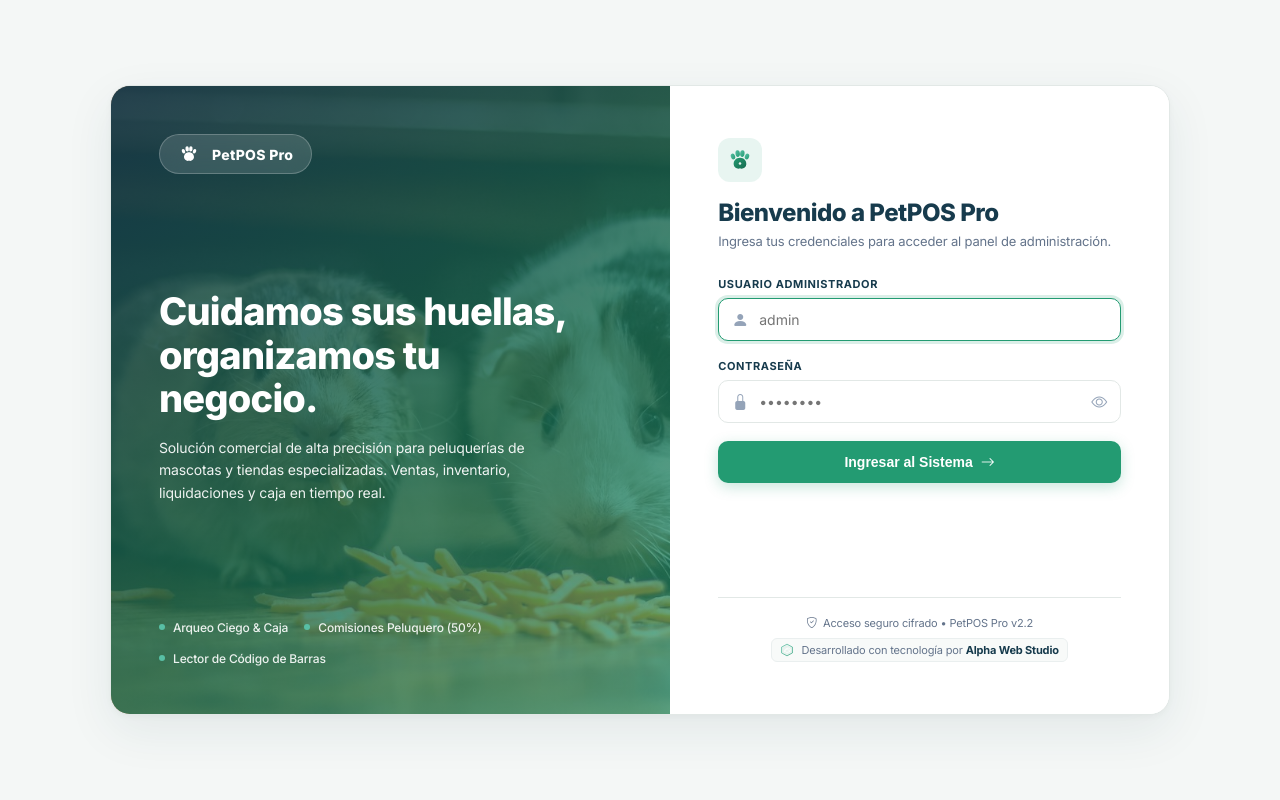
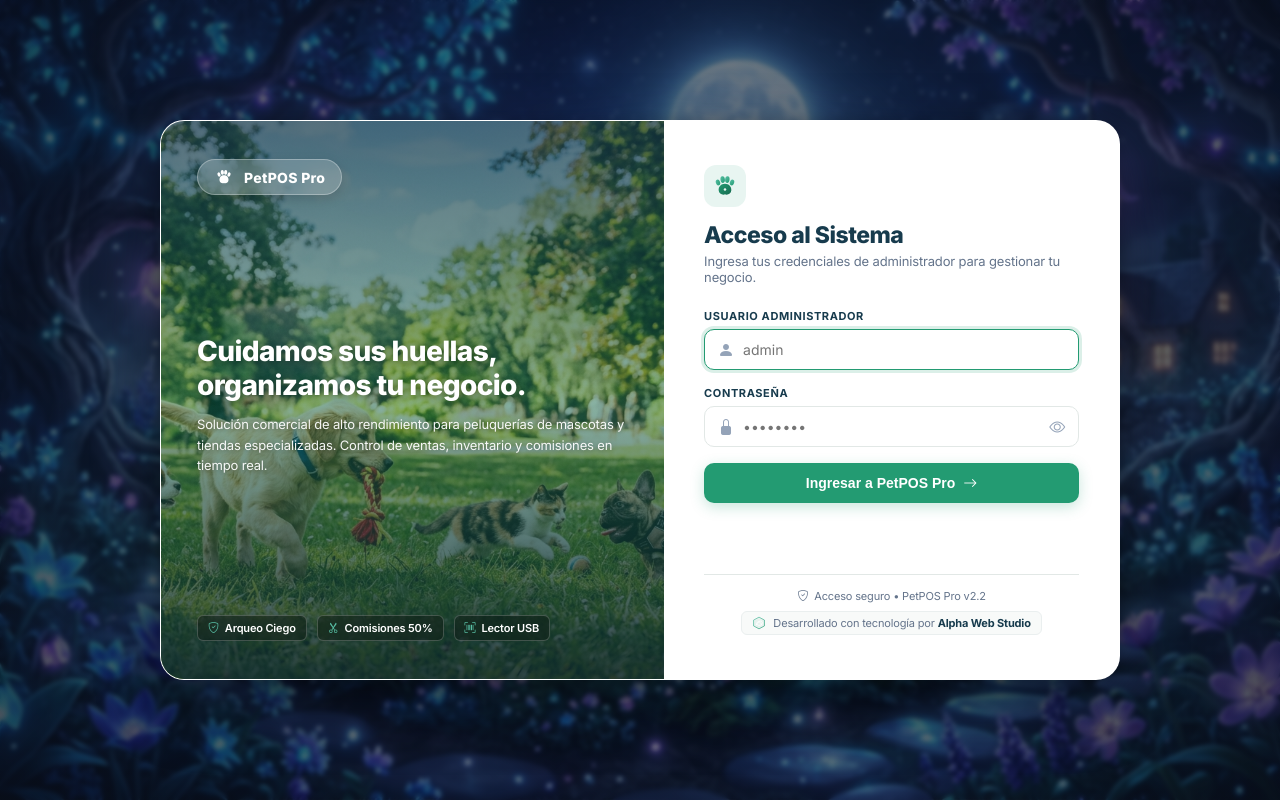
Before and after one commit to jorge06102022/veterinaria, a Django app: page /login/ in a window 1280 px wide. Run offline with Django 5.2, Linux system fonts and the light colour scheme.

Commit message:
feat(ui): Integrar login 1 como fondo general y login 2 como tarjeta de acceso en login

```diff
--- a/pos_app/templates/base/login.html
+++ b/pos_app/templates/base/login.html
@@ -18,7 +18,6 @@
     --brand-deep: #176B50;
     --brand-petroleum: #173B4D;
     --brand-turquoise: #58BFA5;
-    --bg-main: #F4F7F6;
     --text-dark: #1F2D35;
     --text-muted: #64748B;
     --border-subtle: #E2E8E6;
@@ -27,47 +26,71 @@
   body {
     min-height: 100vh;
     font-family: 'Inter', -apple-system, BlinkMacSystemFont, "Segoe UI", Roboto, sans-serif;
-    background-color: var(--bg-main);
+    /* login 1: Fondo de toda la pantalla */
+    background: url("{% static 'img/login_1.jpg' %}") center center / cover no-repeat fixed;
     color: var(--text-dark);
     display: flex;
     align-items: center;
     justify-content: center;
     padding: 24px;
     letter-spacing: -0.01em;
+    position: relative;
+    overflow-x: hidden;
   }
 
-  .login-card {
+  /* Capa de atmósfera para contraste y elegancia cinematográfica */
+  body::before {
+    content: '';
+    position: fixed;
+    inset: 0;
+    background: radial-gradient(circle at center, rgba(16, 26, 48, 0.45) 0%, rgba(10, 18, 32, 0.75) 100%);
+    backdrop-filter: blur(2px);
+    z-index: 1;
+    pointer-events: none;
+  }
+
+  /* ── TARJETA PRINCIPAL DE LOGIN BASADA EN LOGIN 2 ── */
+  .login-card-container {
+    position: relative;
+    z-index: 2;
     width: 100%;
-    max-width: 1060px;
-    min-height: 630px;
+    max-width: 960px;
+    min-height: 560px;
     background: #FFFFFF;
-    border-radius: 20px;
-    box-shadow: 0 16px 48px rgba(23, 59, 77, 0.08), 0 2px 6px rgba(0, 0, 0, 0.03);
+    border-radius: 24px;
+    box-shadow: 0 24px 64px rgba(0, 0, 0, 0.45), 0 4px 16px rgba(0, 0, 0, 0.2);
     display: flex;
     overflow: hidden;
-    border: 1px solid var(--border-subtle);
+    border: 1px solid rgba(255, 255, 255, 0.2);
+    animation: fadeInCard 0.4s ease-out;
   }
 
-  /* ── LADO VISUAL EDITORIAL (IZQUIERDA) ── */
-  .visual-pane {
+  @keyframes fadeInCard {
+    from { opacity: 0; transform: translateY(12px) scale(0.98); }
+    to { opacity: 1; transform: translateY(0) scale(1); }
+  }
+
+  /* ── ZONA DE LOGIN 2 (ILUSTRACIÓN DE MASCOTAS FELICES JUGANDO) ── */
+  .card-banner-pane {
     flex: 1.15;
     position: relative;
-    background: url("{% static 'img/login-pets.jpg' %}") center center / cover no-repeat;
+    background: url("{% static 'img/login_2.jpg' %}") center center / cover no-repeat;
     display: flex;
     flex-direction: column;
     justify-content: space-between;
-    padding: 48px;
+    padding: 38px 36px;
     color: #FFFFFF;
   }
 
-  .visual-overlay {
+  /* Degradado suave para legibilidad sobre login 2 */
+  .card-banner-overlay {
     position: absolute;
     inset: 0;
-    background: linear-gradient(145deg, rgba(23, 59, 77, 0.88) 0%, rgba(23, 107, 80, 0.78) 55%, rgba(35, 155, 114, 0.65) 100%);
+    background: linear-gradient(180deg, rgba(23, 59, 77, 0.72) 0%, rgba(23, 107, 80, 0.5) 50%, rgba(15, 40, 50, 0.85) 100%);
     z-index: 1;
   }
 
-  .visual-content {
+  .card-banner-content {
     position: relative;
     z-index: 2;
     height: 100%;
@@ -79,18 +102,19 @@
   .brand-badge {
     display: inline-flex;
     align-items: center;
-    gap: 12px;
-    background: rgba(255, 255, 255, 0.14);
-    backdrop-filter: blur(12px);
-    border: 1px solid rgba(255, 255, 255, 0.22);
-    padding: 8px 18px;
+    gap: 10px;
+    background: rgba(255, 255, 255, 0.18);
+    backdrop-filter: blur(10px);
+    border: 1px solid rgba(255, 255, 255, 0.3);
+    padding: 7px 16px;
     border-radius: 100px;
     width: fit-content;
+    box-shadow: 0 4px 12px rgba(0, 0, 0, 0.15);
   }
 
   .brand-paw-img {
-    width: 22px;
-    height: 22px;
+    width: 20px;
+    height: 20px;
     filter: brightness(0) invert(1);
   }
 
@@ -101,51 +125,54 @@
     color: #FFFFFF;
   }
 
-  .hero-quote {
-    max-width: 420px;
-    margin: 36px 0;
+  .banner-quote {
+    margin: 24px 0;
   }
 
-  .hero-quote h1 {
-    font-size: 38px;
+  .banner-quote h2 {
+    font-size: 28px;
     font-weight: 800;
-    line-height: 1.15;
-    margin-bottom: 16px;
-    letter-spacing: -0.8px;
+    line-height: 1.2;
+    margin-bottom: 12px;
+    letter-spacing: -0.6px;
+    text-shadow: 0 2px 8px rgba(0, 0, 0, 0.35);
   }
 
-  .hero-quote p {
-    font-size: 14px;
-    line-height: 1.6;
-    color: rgba(255, 255, 255, 0.92);
+  .banner-quote p {
+    font-size: 13px;
+    line-height: 1.55;
+    color: rgba(255, 255, 255, 0.95);
+    text-shadow: 0 1px 4px rgba(0, 0, 0, 0.3);
   }
 
-  .trust-pills {
+  .feature-pills {
     display: flex;
-    gap: 16px;
+    gap: 10px;
     flex-wrap: wrap;
   }
 
-  .trust-item {
-    display: flex;
+  .feature-pill {
+    display: inline-flex;
     align-items: center;
-    gap: 8px;
-    font-size: 12px;
-    font-weight: 500;
-    color: rgba(255, 255, 255, 0.9);
+    gap: 6px;
+    font-size: 11px;
+    font-weight: 600;
+    background: rgba(0, 0, 0, 0.3);
+    backdrop-filter: blur(8px);
+    border: 1px solid rgba(255, 255, 255, 0.2);
+    padding: 5px 10px;
+    border-radius: 6px;
+    color: #FFFFFF;
   }
 
-  .trust-dot {
-    width: 6px;
-    height: 6px;
-    border-radius: 50%;
-    background: var(--brand-turquoise);
+  .feature-pill i {
+    color: var(--brand-turquoise);
   }
 
-  /* ── LADO FORMULARIO (DERECHA) ── */
-  .form-pane {
+  /* ── ZONA DERECHA: FORMULARIO FUNCIONAL DE PETPOS PRO ── */
+  .card-form-pane {
     flex: 1;
-    padding: 52px 48px;
+    padding: 44px 40px;
     display: flex;
     flex-direction: column;
     justify-content: space-between;
@@ -153,28 +180,27 @@
   }
 
   .form-header {
-    margin-bottom: 28px;
+    margin-bottom: 24px;
   }
 
   .form-header .app-icon {
-    width: 44px;
-    height: 44px;
+    width: 42px;
+    height: 42px;
     background: rgba(35, 155, 114, 0.1);
-    color: var(--brand-emerald);
     border-radius: 12px;
     display: flex;
     align-items: center;
     justify-content: center;
-    padding: 8px;
-    margin-bottom: 16px;
+    padding: 7px;
+    margin-bottom: 14px;
   }
 
-  .form-header h2 {
-    font-size: 24px;
+  .form-header h1 {
+    font-size: 23px;
     font-weight: 800;
     color: var(--brand-petroleum);
     letter-spacing: -0.5px;
-    margin-bottom: 6px;
+    margin-bottom: 4px;
   }
 
   .form-header p {
@@ -186,17 +212,17 @@
     background: #FEF2F2;
     border: 1px solid #FCA5A5;
     color: #991B1B;
-    padding: 12px 16px;
+    padding: 10px 14px;
     border-radius: 10px;
-    font-size: 13px;
+    font-size: 12px;
     display: flex;
     align-items: center;
-    gap: 10px;
-    margin-bottom: 22px;
+    gap: 8px;
+    margin-bottom: 18px;
   }
 
   .input-group-custom {
-    margin-bottom: 18px;
+    margin-bottom: 16px;
   }
 
   .input-label {
@@ -204,7 +230,7 @@
     font-size: 11px;
     font-weight: 700;
     color: var(--brand-petroleum);
-    margin-bottom: 7px;
+    margin-bottom: 6px;
     text-transform: uppercase;
     letter-spacing: 0.6px;
   }
@@ -225,7 +251,7 @@
 
   .input-box input {
     width: 100%;
-    padding: 12px 42px 12px 40px;
+    padding: 11px 40px 11px 38px;
     font-size: 14px;
     font-family: inherit;
     border: 1px solid var(--border-subtle);
@@ -256,7 +282,7 @@
 
   .btn-submit {
     width: 100%;
-    padding: 13px;
+    padding: 12px;
     background: var(--brand-emerald);
     color: #FFFFFF;
     border: none;
@@ -268,7 +294,7 @@
     align-items: center;
     justify-content: center;
     gap: 8px;
-    margin-top: 10px;
+    margin-top: 8px;
     box-shadow: 0 4px 14px rgba(35, 155, 114, 0.25);
     transition: all 0.2s;
   }
@@ -279,11 +305,11 @@
     transform: translateY(-1px);
   }
 
-  /* Footer con Seguridad y Firma Alpha Web Studio */
+  /* ── PIE DE LA TARJETA: SEGURIDAD + FIRMA ALPHA WEB STUDIO ── */
   .login-footer-zone {
-    margin-top: 28px;
+    margin-top: 22px;
     border-top: 1px solid var(--border-subtle);
-    padding-top: 18px;
+    padding-top: 14px;
     display: flex;
     flex-direction: column;
     gap: 8px;
@@ -305,10 +331,15 @@
     font-size: 11px;
     color: #64748B;
     text-decoration: none;
-    padding: 4px 8px;
+    padding: 4px 10px;
     border-radius: 6px;
     background: #F8FAF9;
     border: 1px solid #EAEFEF;
+    transition: background 0.15s;
+  }
+
+  .alpha-signature-login:hover {
+    background: #F0F4F2;
   }
 
   .alpha-signature-login strong {
@@ -316,55 +347,55 @@
     font-weight: 700;
   }
 
-  @media (max-width: 900px) {
-    .login-card { flex-direction: column; max-width: 480px; min-height: auto; }
-    .visual-pane { padding: 32px; min-height: 220px; }
-    .hero-quote h1 { font-size: 26px; }
-    .hero-quote p { display: none; }
-    .form-pane { padding: 36px 28px; }
+  @media (max-width: 860px) {
+    .login-card-container { flex-direction: column; max-width: 440px; min-height: auto; }
+    .card-banner-pane { padding: 28px 24px; min-height: 180px; }
+    .banner-quote h2 { font-size: 22px; }
+    .banner-quote p { display: none; }
+    .card-form-pane { padding: 32px 24px; }
   }
 </style>
 </head>
 <body>
 
-<div class="login-card">
-  <!-- Zona Visual de Mascotas con Huella de Marca -->
-  <div class="visual-pane">
-    <div class="visual-overlay"></div>
-    <div class="visual-content">
+<div class="login-card-container">
+  <!-- Zona Basada en login 2: Escena de mascotas jugando en el parque con identidad PetPOS Pro -->
+  <div class="card-banner-pane">
+    <div class="card-banner-overlay"></div>
+    <div class="card-banner-content">
       <div class="brand-badge">
         <img src="{% static 'img/petpos-paw.svg' %}" alt="Huella PetPOS Pro" class="brand-paw-img">
         <span>PetPOS Pro</span>
       </div>
 
-      <div class="hero-quote">
-        <h1>Cuidamos sus huellas, organizamos tu negocio.</h1>
-        <p>Solución comercial de alta precisión para peluquerías de mascotas y tiendas especializadas. Ventas, inventario, liquidaciones y caja en tiempo real.</p>
+      <div class="banner-quote">
+        <h2>Cuidamos sus huellas, organizamos tu negocio.</h2>
+        <p>Solución comercial de alto rendimiento para peluquerías de mascotas y tiendas especializadas. Control de ventas, inventario y comisiones en tiempo real.</p>
       </div>
 
-      <div class="trust-pills">
-        <div class="trust-item"><span class="trust-dot"></span> Arqueo Ciego & Caja</div>
-        <div class="trust-item"><span class="trust-dot"></span> Comisiones Peluquero (50%)</div>
-        <div class="trust-item"><span class="trust-dot"></span> Lector de Código de Barras</div>
+      <div class="feature-pills">
+        <div class="feature-pill"><i class="bi bi-shield-check"></i> Arqueo Ciego</div>
+        <div class="feature-pill"><i class="bi bi-scissors"></i> Comisiones 50%</div>
+        <div class="feature-pill"><i class="bi bi-upc-scan"></i> Lector USB</div>
       </div>
     </div>
   </div>
 
-  <!-- Zona de Acceso del Administrador -->
-  <div class="form-pane">
+  <!-- Zona Derecha: Formulario Funcional de Acceso -->
+  <div class="card-form-pane">
     <div>
       <div class="form-header">
         <div class="app-icon">
           <img src="{% static 'img/petpos-paw.svg' %}" alt="PetPOS Pro" width="28" height="28">
         </div>
-        <h2>Bienvenido a PetPOS Pro</h2>
-        <p>Ingresa tus credenciales para acceder al panel de administración.</p>
+        <h1>Acceso al Sistema</h1>
+        <p>Ingresa tus credenciales de administrador para gestionar tu negocio.</p>
       </div>
 
       {% if form.errors %}
       <div class="error-alert">
         <i class="bi bi-exclamation-triangle-fill fs-5"></i>
-        <div><strong>Acceso denegado.</strong> Usuario o contraseña incorrectos.</div>
+        <div><strong>Credenciales inválidas.</strong> Verifica tu usuario y contraseña.</div>
       </div>
       {% endif %}
 
@@ -389,7 +420,7 @@
         </div>
 
         <button type="submit" class="btn-submit" id="btnSubmit">
-          <span>Ingresar al Sistema</span>
+          <span>Ingresar a PetPOS Pro</span>
           <i class="bi bi-arrow-right"></i>
         </button>
       </form>
@@ -398,7 +429,7 @@
     <!-- Pie con Seguridad y Firma de Alpha Web Studio -->
     <div class="login-footer-zone">
       <div class="security-badge">
-        <i class="bi bi-shield-check text-success"></i> Acceso seguro cifrado &bull; PetPOS Pro v2.2
+        <i class="bi bi-shield-check text-success"></i> Acceso seguro &bull; PetPOS Pro v2.2
       </div>
       <div class="alpha-signature-login">
         <img src="{% static 'img/alpha-logo.svg' %}" alt="Alpha Web Studio" width="14" height="14">
@@ -409,7 +440,7 @@
 </div>
 
 <script>
-  // Alternar visualización de contraseña
+  // Alternar visibilidad de contraseña
   const pwdInput = document.getElementById('id_password');
   const pwdToggle = document.getElementById('pwdToggle');
 
@@ -419,7 +450,7 @@
     pwdToggle.className = isPassword ? 'bi bi-eye-slash toggle-pwd' : 'bi bi-eye toggle-pwd';
   });
 
-  // Estado de carga en envío
+  // Indicador de carga en envío de formulario
   document.getElementById('loginForm').addEventListener('submit', () => {
     const btn = document.getElementById('btnSubmit');
     btn.disabled = true;
```
Also changed, not shown: static/img/login_1.jpg (added), static/img/login_2.jpg (added).
